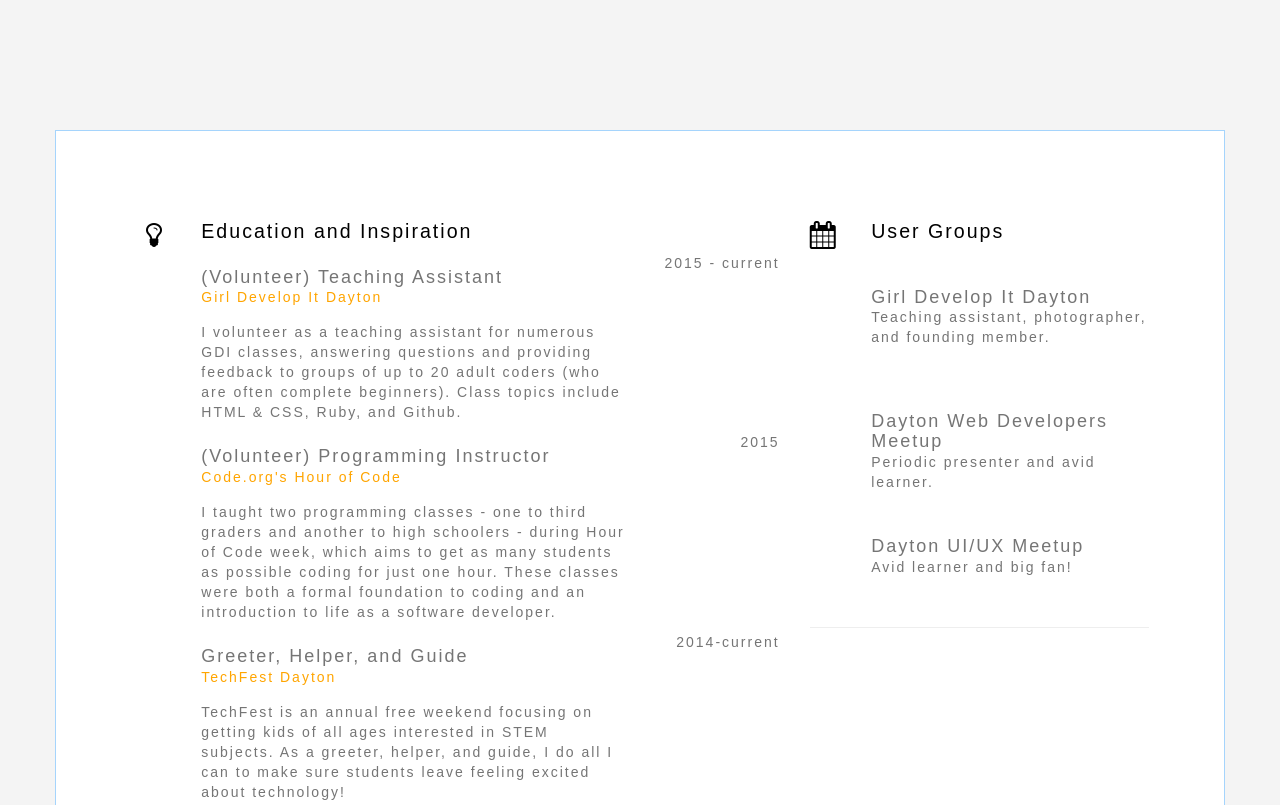
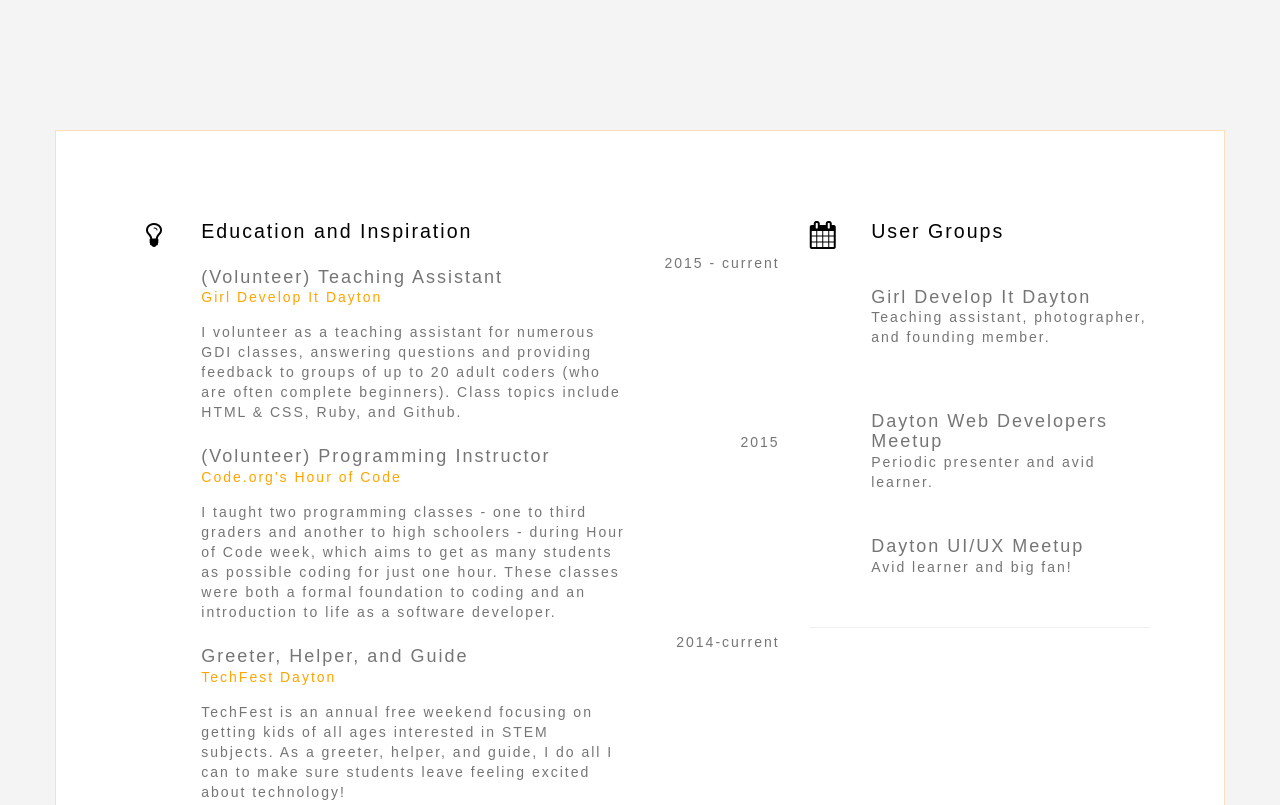
Before and after one commit to okapishomapi/okapishomapi.github.io, a plain HTML site: page index.html in a window 1280 px wide. Shown: the part 660-1465 px from the top of the page. Drawn offline with nearby package versions, Linux system fonts and the light colour scheme; a web font is replaced by a local one.

Commit message:
fixing border color

```diff
--- a/css/style.css
+++ b/css/style.css
@@ -10,7 +10,7 @@
     background: #fff;
     padding: 70px 75px;
     margin: 50px auto;
-    border: 1px solid #a5d4fc;
+    border: 1px solid #fddfbb;
 }
 
 img {
```
